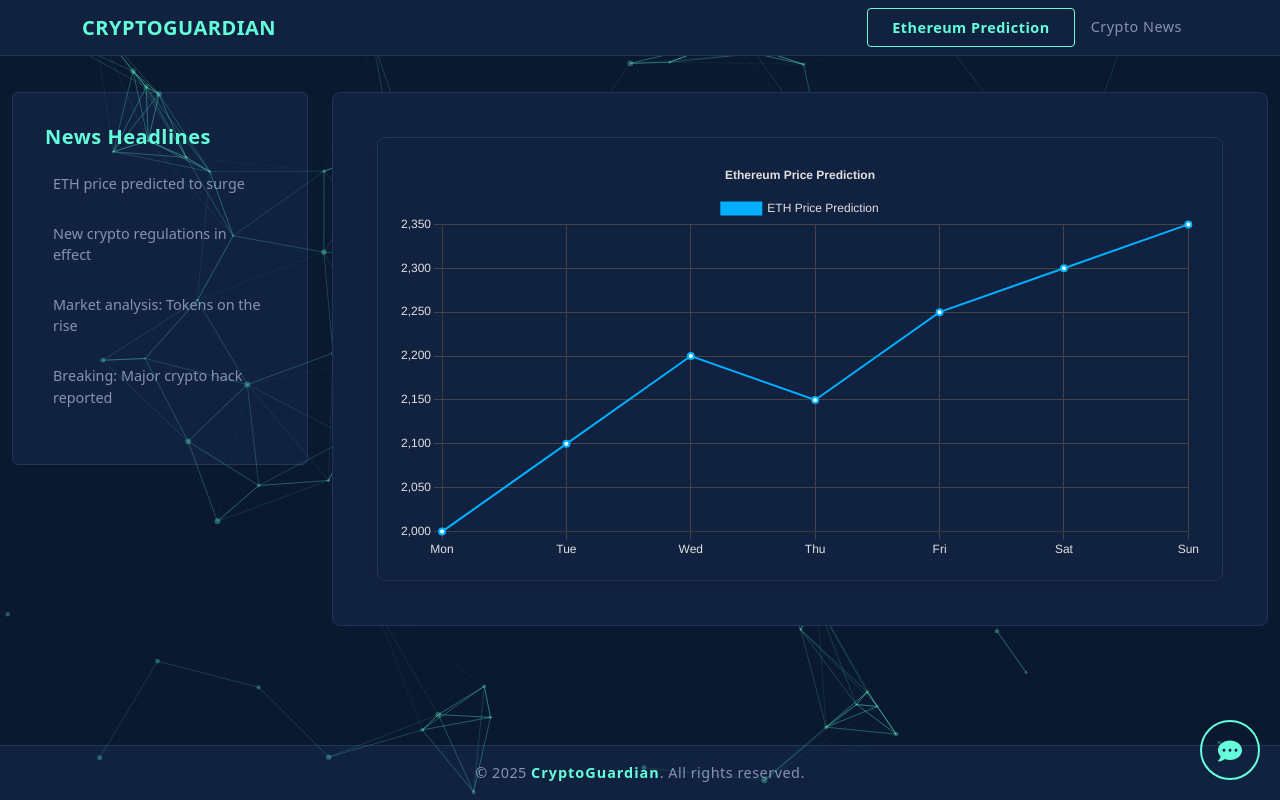
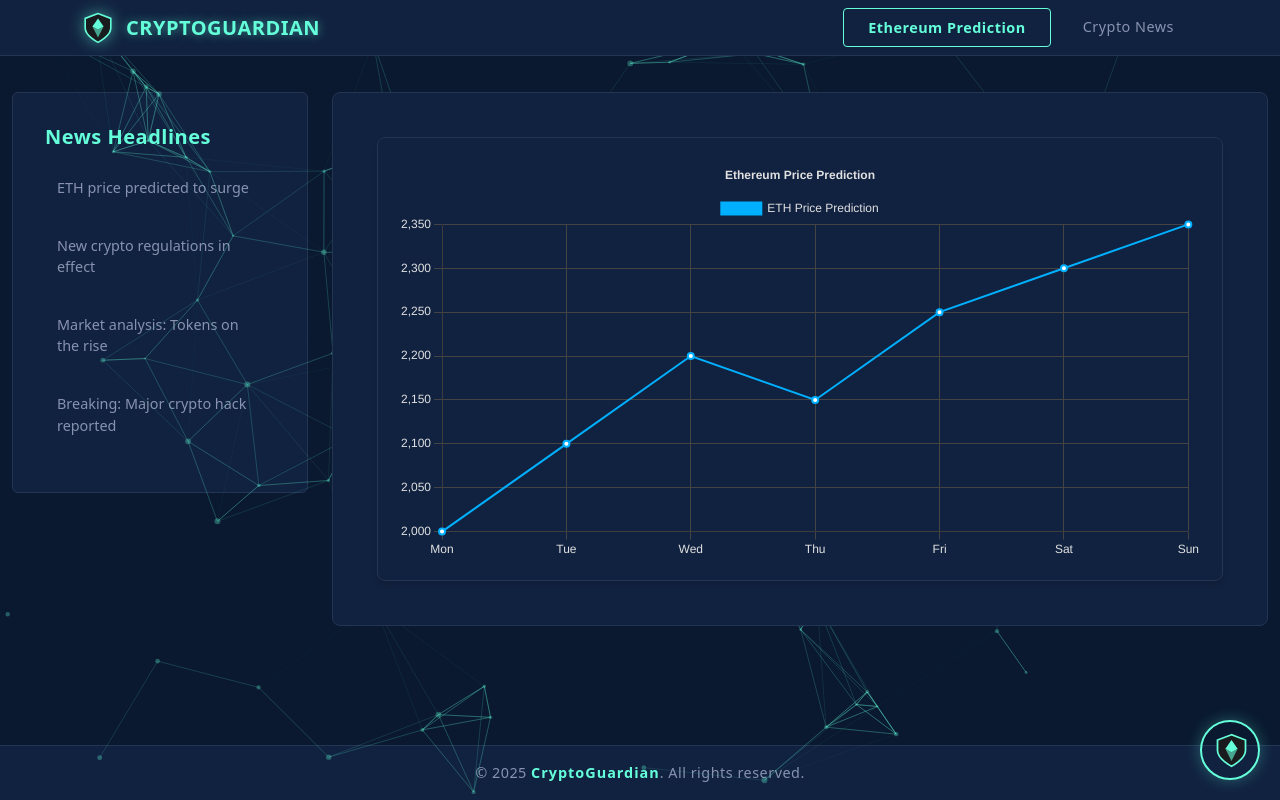
Before and after one commit to AbderrazagB/crypto-guardian, a React (Create React App) app: page / in a window 1280 px wide. Built offline with nearby package versions, Linux system fonts and the light colour scheme.

Commit message:
Changed logos and fixed some issues

```diff
--- a/src/components/ChatBot/MessageBubble.js
+++ b/src/components/ChatBot/MessageBubble.js
@@ -1,7 +1,7 @@
 import React from 'react';
 import { FaUserCircle } from 'react-icons/fa';
 import styles from '../styles/Chatbot.module.css';
-import botLogo from '../../assets/logo.webp';
+import botLogo from '../../assets/logo.svg';
 
 const MessageBubble = ({ message }) => {
   const isUser = message.sender === 'user';
--- a/src/components/Chatbot.js
+++ b/src/components/Chatbot.js
@@ -1,9 +1,9 @@
 import React, { useState } from 'react';
 import { Button, Form, InputGroup, Offcanvas } from 'react-bootstrap';
-import { FaCommentDots } from 'react-icons/fa';
 import axios from 'axios';
 import styles from './styles/Chatbot.module.css';
 import MessageBubble from './ChatBot/MessageBubble';
+import logo from '../assets/logo.svg';
 
 const Chatbot = () => {
   const [show, setShow] = useState(false);
@@ -36,7 +36,7 @@ const Chatbot = () => {
         onClick={handleShow}
         className={styles.chatButton}
       >
-        <FaCommentDots size={24} />
+        <img src={logo} alt="Crypto Guardian Bot" className={styles.chatbotLogo} />
       </Button>
 
       <Offcanvas
@@ -47,8 +47,13 @@ const Chatbot = () => {
         scroll={false}
         className={styles.chatOffcanvas}
       >
-        <Offcanvas.Header closeButton>
-          <Offcanvas.Title>Neuro Doc</Offcanvas.Title>
+        <Offcanvas.Header closeButton className={styles.chatHeader}>
+          <Offcanvas.Title>
+            <div className={styles.titleContainer}>
+              <img src={logo} alt="Crypto Guardian Bot" className={styles.headerLogo} />
+              <span>Crypto Guardian</span>
+            </div>
+          </Offcanvas.Title>
         </Offcanvas.Header>
         <Offcanvas.Body className={styles.chatBody}>
           <div className={styles.conversationContainer}>
--- a/src/components/CryptoNavbar.js
+++ b/src/components/CryptoNavbar.js
@@ -1,13 +1,19 @@
 import React from 'react';
 import { Navbar, Nav, Container } from 'react-bootstrap';
 import styles from './styles/CryptoNavbar.module.css';
+import logo from '../assets/logo.svg';
 
 const CryptoNavbar = ({ activeSection, setActiveSection }) => {
   return (
     <Navbar expand="lg" fixed="top" className={styles.navbar}>
       <Container>
         <Navbar.Brand href="#" className={styles.brand}>
-          CryptoGuardian
+          <img
+            src={logo}
+            alt="CryptoGuardian Logo"
+            className={styles.logo}
+          />
+          <span className={`${styles.brandText} ${styles.glowText}`}>CryptoGuardian</span>
         </Navbar.Brand>
         <Navbar.Toggle aria-controls="basic-navbar-nav" />
         <Navbar.Collapse id="basic-navbar-nav">
--- a/src/components/Sidebar.js
+++ b/src/components/Sidebar.js
@@ -9,13 +9,22 @@ const Sidebar = () => {
     'Breaking: Major crypto hack reported',
   ];
 
+  const handleClick = (e) => {
+    e.preventDefault();
+  };
+
   return (
     <div className={styles.section}>
       <h5 className={styles.cardTitle}>News Headlines</h5>
-      <ul className="list-unstyled">
+      <ul className="list-unstyled m-0 p-0">
         {headlines.map((headline, index) => (
           <li key={index} className={styles.newsItem}>
-            <a href="#" className={styles.newsLink}>
+            <a
+              href="#"
+              className={styles.newsLink}
+              onClick={handleClick}
+              role="button"
+            >
               {headline}
             </a>
           </li>
--- a/src/components/styles/Chatbot.module.css
+++ b/src/components/styles/Chatbot.module.css
@@ -17,6 +17,12 @@
   transition: all 0.3s ease;
   z-index: 1000;
   overflow: hidden;
+  box-shadow: 0 0 15px rgba(100, 255, 218, 0.3);
+}
+
+.chatbotLogo {
+  width: 35px;
+  height: 35px;
 }
 
 .chatButton:hover {
@@ -28,6 +34,26 @@
   width: 400px !important;
   background-color: var(--primary-dark) !important;
   border-left: 1px solid var(--hover-color);
+}
+
+.chatHeader {
+  border-bottom: 1px solid var(--hover-color);
+  padding: 1rem;
+  background-color: var(--secondary-dark);
+}
+
+.titleContainer {
+  display: flex;
+  align-items: center;
+  gap: 0.75rem;
+  color: var(--accent-blue);
+  font-weight: 600;
+  font-size: 1.2rem;
+}
+
+.headerLogo {
+  width: 28px;
+  height: 28px;
 }
 
 .chatBody {
--- a/src/components/styles/CryptoNavbar.module.css
+++ b/src/components/styles/CryptoNavbar.module.css
@@ -6,18 +6,57 @@
 }
 
 .brand {
+  display: flex !important;
+  align-items: center !important;
+  gap: 0.75rem !important;
+  padding: 0 !important;
+  transition: all 0.3s ease !important;
+  text-shadow: 0 0 10px rgba(100, 255, 218, 0.5) !important;
+}
+
+.logo {
+  width: 32px !important;
+  height: 32px !important;
+  transition: filter 0.3s ease !important;
+  filter: drop-shadow(0 0 8px rgba(100, 255, 218, 0.5)) !important;
+  animation: logoGlow 2s ease-in-out infinite alternate !important;
+}
+
+@keyframes logoGlow {
+  from {
+    filter: drop-shadow(0 0 8px rgba(100, 255, 218, 0.5)) !important;
+  }
+  to {
+    filter: drop-shadow(0 0 16px rgba(100, 255, 218, 0.8)) !important;
+  }
+}
+
+.brandText {
   color: var(--accent-blue) !important;
   font-size: 1.25rem !important;
   font-weight: 600 !important;
   letter-spacing: 0.5px !important;
-  transition: all 0.3s ease !important;
   text-transform: uppercase !important;
-  padding: 0 !important;
   line-height: 1 !important;
 }
 
-.brand:hover {
-  transform: scale(1.05);
+.glowText {
+  text-shadow: 0 0 10px rgba(100, 255, 218, 0.5) !important;
+  animation: glow 2s ease-in-out infinite alternate !important;
+}
+
+@keyframes glow {
+  from {
+    text-shadow: 0 0 10px rgba(100, 255, 218, 0.5) !important;
+  }
+  to {
+    text-shadow: 0 0 20px rgba(100, 255, 218, 0.8) !important;
+  }
+}
+
+
+
+.brand:hover .brandText {
   text-shadow: 0 0 10px rgba(100, 255, 218, 0.5);
 }
 
@@ -30,13 +69,13 @@
   font-size: 0.9rem !important;
   letter-spacing: 0.5px !important;
   width: fit-content !important;
-  margin: 0 auto !important;
+  margin: 0 0.5rem !important;
 }
 
 .navLink:hover {
   color: var(--accent-blue) !important;
   background-color: var(--hover-color) !important;
-  transform: translateY(-2px);
+  box-shadow: 0 0 8px rgba(100, 255, 218, 0.2);
 }
 
 .activeLink {
--- a/src/components/styles/CryptoNews.module.css
+++ b/src/components/styles/CryptoNews.module.css
@@ -21,8 +21,8 @@
 }
 
 .newsCard:hover {
-  transform: translateY(-2px);
-  box-shadow: 0 4px 12px rgba(100, 255, 218, 0.1);
+  box-shadow: 0 0 15px rgba(100, 255, 218, 0.15);
+  border-color: var(--accent-blue) !important;
 }
 
 .newsHeader {
@@ -47,6 +47,12 @@
   margin: 0;
   font-weight: 600;
   font-size: 1.2rem;
+  transition: all 0.3s ease;
+}
+
+.newsCard:hover .newsTitle {
+  color: var(--text-primary);
+  text-shadow: 0 0 8px rgba(100, 255, 218, 0.3);
 }
 
 .newsDate {
--- a/src/components/styles/EthereumChart.module.css
+++ b/src/components/styles/EthereumChart.module.css
@@ -9,6 +9,6 @@
 
 .chartContainer:hover {
   border-color: var(--accent-blue);
-  transform: translateY(-2px);
+  box-shadow: 0 0 15px rgba(100, 255, 218, 0.15);
   transition: all 0.3s ease;
 }
--- a/src/components/styles/Sidebar.module.css
+++ b/src/components/styles/Sidebar.module.css
@@ -14,7 +14,6 @@
 
 .newsItem {
   margin-bottom: 0.75rem;
-  transition: all 0.3s ease;
 }
 
 .newsLink {
@@ -22,14 +21,6 @@
   text-decoration: none;
   font-size: 0.9rem;
   display: block;
-  padding: 0.5rem;
+  padding: 0.75rem;
   border-radius: 4px;
-  transition: all 0.3s ease;
 }
-
-.newsLink:hover {
-  color: var(--accent-blue);
-  background-color: var(--hover-color);
-  transform: translateX(5px);
-  text-decoration: none;
-}
--- a/src/styles/App.module.css
+++ b/src/styles/App.module.css
@@ -25,10 +25,10 @@
   background-color: var(--secondary-dark) !important;
   border: 1px solid var(--hover-color) !important;
   border-radius: 8px;
-  transition: all 0.3s ease;
 }
 
-.card:hover {
+/* Only apply hover effect to cards that are not in the sidebar */
+.section .card:hover {
   transform: translateY(-5px);
   border-color: var(--accent-blue) !important;
   box-shadow: 0 4px 12px rgba(100, 255, 218, 0.1);
```
Also changed, not shown: src/assets/logo.svg (added).
